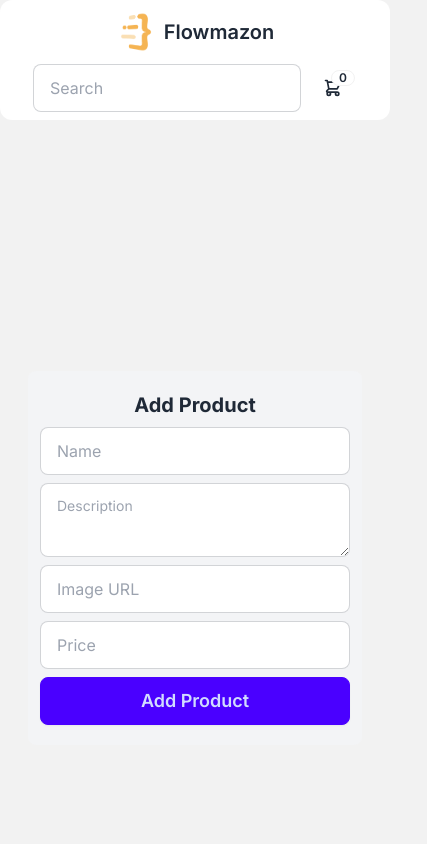
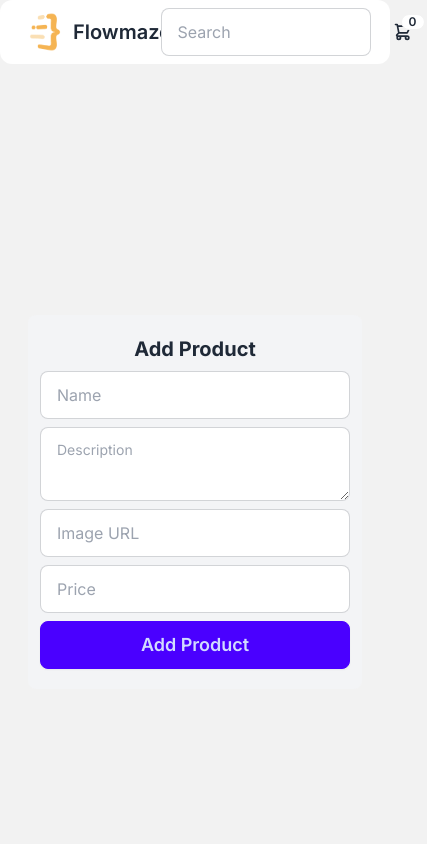
Before and after one commit to tahaamin2013/ecommerce-website-without-design-with-functionality, a Next.js app: page /add-product in a window 390 px wide. Shown: the top 844 px of the page, 427 px wide, since content can reach past the window. Built offline with nearby package versions, Linux system fonts and the light colour scheme; no server answers.

Commit message:
sddddddddddddd

```diff
--- a/src/app/layout.tsx
+++ b/src/app/layout.tsx
@@ -20,8 +20,7 @@ export default function RootLayout({
     <html lang="en" className="bg-base-200">
       <body className={inter.className}>
       <Navbar />
-       <main className="p-4 max-w-7xl m-auto min-w-[300px]">
-
+       <main className="p-4 mb-[7px] max-w-7xl m-auto min-w-[300px]">
           {children}
           </main>
           <Footer />
--- a/src/components/Navbar/Navbar.tsx
+++ b/src/components/Navbar/Navbar.tsx
@@ -22,7 +22,7 @@ export default async function Navbar() {
 
   return (
     <div className="bg-base-100 rounded-xl">
-      <div className="navbar m-auto max-w-7xl flex-col gap-2 sm:flex-row">
+      <div className="navbar m-auto max-w-7xl gap-2 flex-row">
         <div className="flex-1">
           <Link href="/" className="btn-ghost btn text-xl normal-case">
             <Image src={logo} height={40} width={40} alt="Flowmazon logo" />
@@ -35,7 +35,7 @@ export default async function Navbar() {
               <input
                 name="searchQuery"
                 placeholder="Search"
-                className="input-bordered input w-full min-w-[100px]"
+                className="input-bordered input w-[210px] sm:w-full min-w-[100px]"
               />
             </div>
           </form>
```
